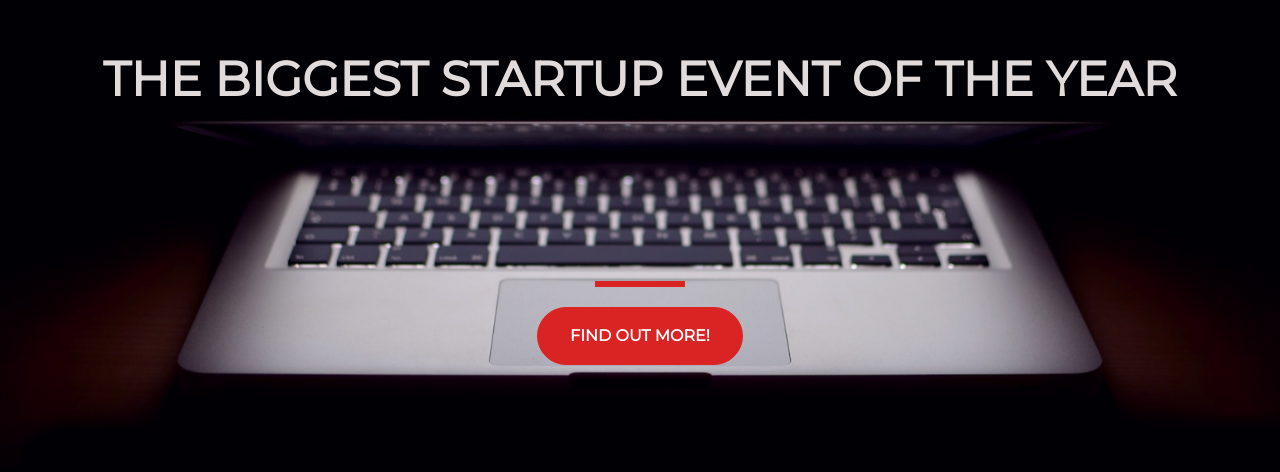
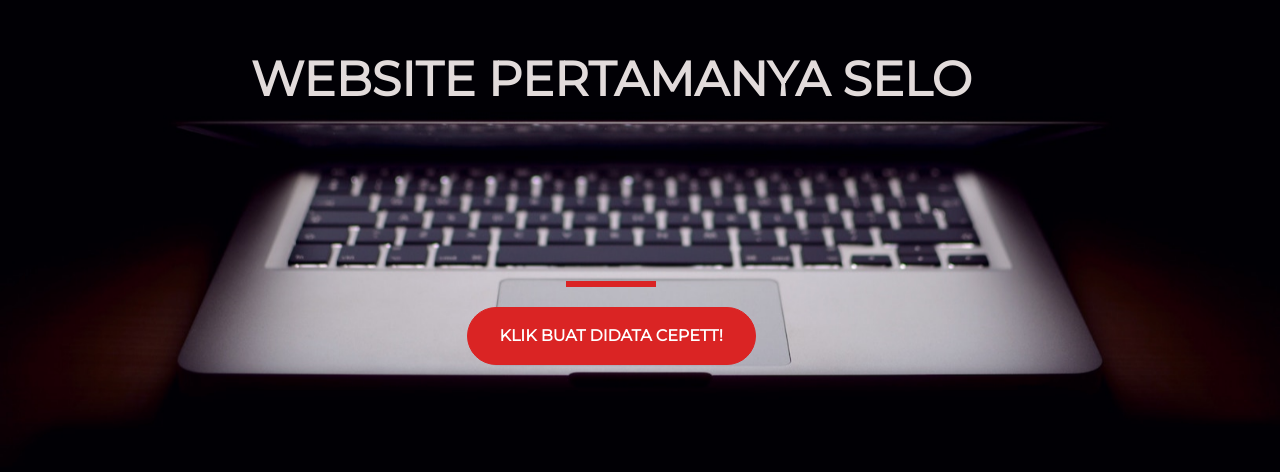
Before and after one commit to SeloazizLaraybafih/SeloazizLaraybafih.github.io, a plain HTML site: page index.html in a window 1280 px wide. Shown: the part 192-664 px from the top of the page. Drawn offline with nearby package versions, Linux system fonts and the light colour scheme.

Commit message:
Add files via upload

```diff
--- a/index.html
+++ b/index.html
@@ -18,13 +18,13 @@
     <div class="container d-flex align-items-center h-100">
       <div class="row">
         <header class="text-center col-12">
-          <h1 class="text-uppercase"><strong>The biggest startup event of the year</strong></h1>
+          <h1 class="text-uppercase"><strong>WEBSITE PERTAMANYA SELO</strong></h1>
         </header>
         <div class="buffer col-12"></div>
         <section class="text-center col-12">
           <hr>
           <a href="https://mailchi.mp/c52944d2492d/seloaziz">
-            <button class="btn btn-primary btn-xl">Find out more!</button>
+            <button class="btn btn-primary btn-xl">Klik buat didata cepett!</button>
           </a>
         </section>
       </div>
```
